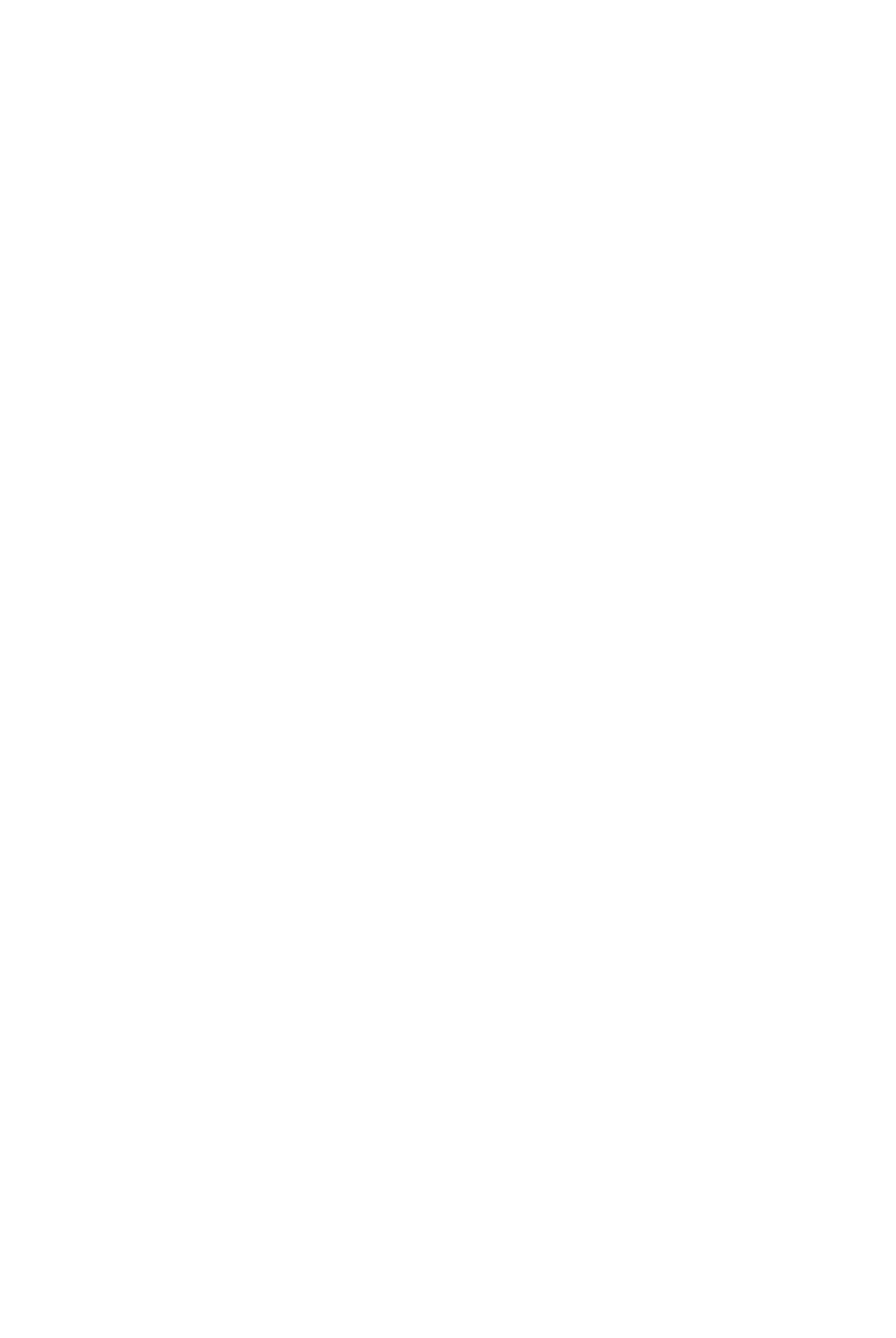
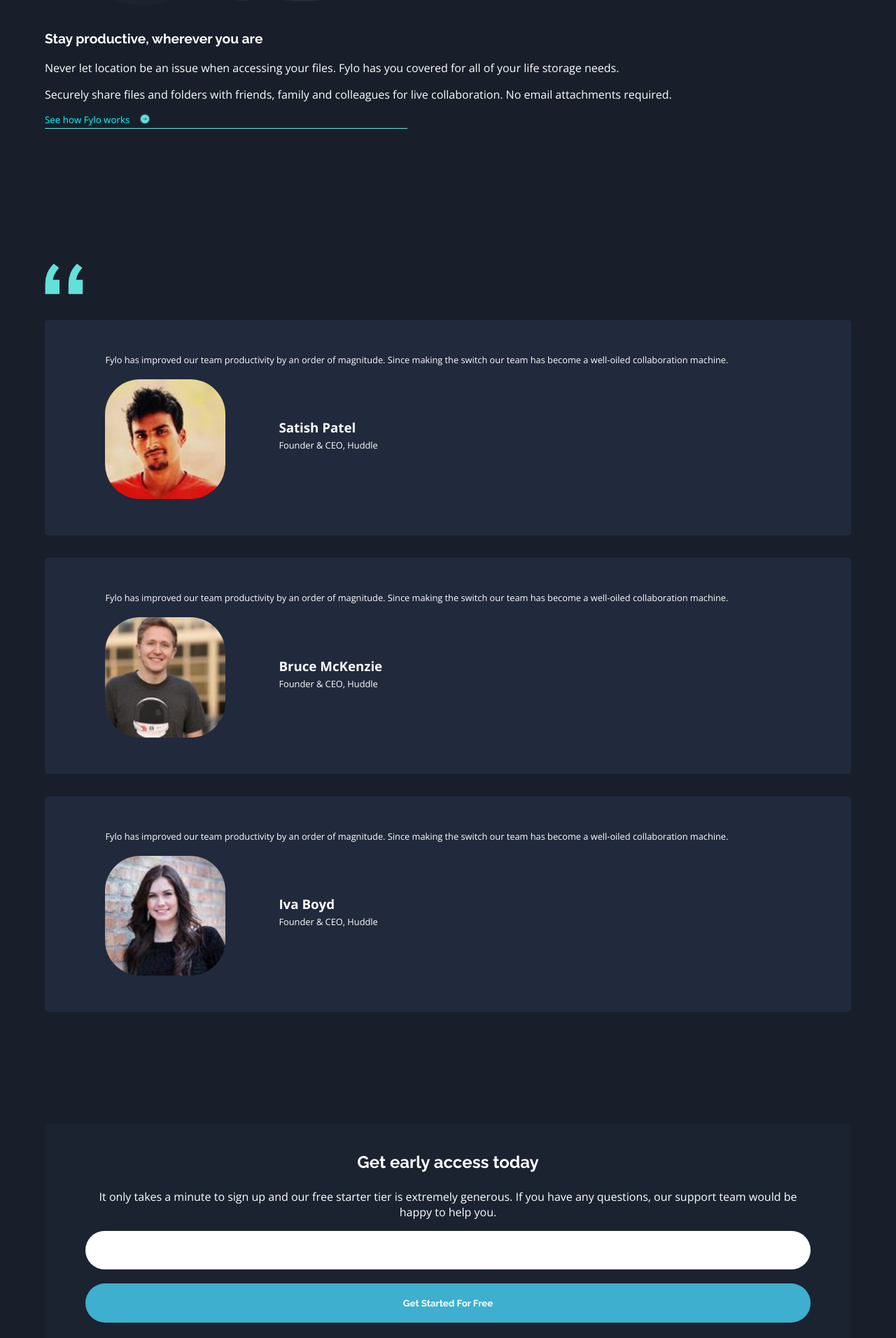
Before and after one commit to OscarAnillo/fylo_dark_theme_landing, a React (Create React App) app: page / in a window 1280 px wide. Shown: the part 2625-4537 px from the top of the page at 70% size. Before the commit the page ends 2040 px from the top, so only its background shows below. Built offline with nearby package versions, Linux system fonts and the light colour scheme.

Commit message:
Commit
add productive component
add data-testimonials.json
add email component

```diff
--- a/src/App.css
+++ b/src/App.css
@@ -113,3 +113,130 @@ img {
   font-size: .9rem;
   line-height: 1.5em;
 }
+
+/* ProductiveComponent */
+.productive {
+  padding-top: 8em;
+  text-align: left;
+}
+.productive div img {
+  margin-bottom: 2em;
+}
+.productive h2 {
+  color: #fff;
+  font-family: 'Raleway', sans-serif;
+  font-weight: 700;
+  font-size: 1.2rem;
+  padding-bottom: 1em;
+}
+.productive p {
+  color: #fff;
+  font-family: 'Open Sans', sans-serif;
+  font-weight: 400;
+  padding-bottom: 1em;
+}
+.productive-row {
+  display: flex;
+  align-items: flex-start;
+  border-bottom: 1px solid hsl(176, 68%, 64%);
+  padding-bottom: 1em;
+  height: 5px;
+  width: 45%;
+}
+.productive button {
+  border: none;
+  background: transparent;
+  color: aqua;
+  font-family: 'Open Sans', sans-serif;
+  font-weight: 400;
+  margin-right: 1em;
+}
+
+/* Testimonials */
+.testimonials-div {
+  /* border: 1px solid red; */
+  margin-top: 12em;
+  text-align: left;
+}
+.bg-card {
+  background: rgb(33, 41, 60);
+  border-radius: 5px;
+  margin: 2em 0;
+  padding: .5em 0;
+}
+.map-div {
+  width: 85%;
+  margin: 2.5em auto;
+}
+.map-div p {
+  color: #fff;
+  font-family: 'Open Sans', sans-serif;
+  font-weight: 400;
+  font-size: .8rem;
+  padding-bottom: 1.5em;
+}
+.map-row {
+  display: flex;
+  align-items: center;
+  justify-content: flex-start;
+}
+.map-row > div:nth-child(1) {
+  width: 25%;
+  margin-right: .2em;
+}
+.map-row img {
+  border-radius: 50px;
+  width: 70%;
+}
+.map-row h3 {
+  color: #fff;
+  font-family: 'Open Sans', sans-serif;
+  font-weight: 700;
+  margin: .2em 0;
+}
+
+/* EmailComponent */
+.email-section {
+  background-color: rgb(27, 35, 48);
+  border-radius: 5px;
+  padding: 2.5em 0;
+  margin-top: 10em;
+}
+.email-section div {
+  width: 90%;
+  margin: auto;
+}
+.email-section div h2 {
+  color: #fff;
+  font-family: 'Raleway', sans-serif;
+  font-weight: 700;
+  padding-bottom: 1em;
+}
+.email-section div p {
+  color: #fff;
+  font-family: 'Open Sans', sans-serif;
+  font-weight: 400;
+  padding-bottom: 1em;
+}
+.email-section form input {
+  border: none;
+  border-radius: 30px;
+  outline: none;
+  padding: 1.5em 0;
+  width: 100%;
+  margin-bottom: 1.5em;
+}
+.email-section form input::placeholder {
+  color: #000;
+  padding: 0 1em;
+}
+.email-section form button {
+  border: none;
+  border-radius: 30px;
+  background-color: rgb(62, 175, 207);
+  color: #fff;
+  font-family: 'Raleway', sans-serif;
+  font-weight: 700;
+  padding: 1.5em 0;
+  width: 100%;
+}
--- a/src/App.js
+++ b/src/App.js
@@ -1,6 +1,9 @@
 import NavComponent from './Components/nav-component';
 import HeroComponent from './Components/hero-component';
 import PerksComponent from './Components/perks-component';
+import ProductiveComponent from './Components/productive-component';
+import Testimonials from './Components/testimonials';
+import EmailComponent from './Components/email-component';
 
 import './App.css';
 
@@ -11,7 +14,9 @@ function App() {
       <HeroComponent />
       <div className="container">
         <PerksComponent />
-
+        <ProductiveComponent />
+        <Testimonials />
+        <EmailComponent />
       </div>
     </div>
   );
--- /dev/null
+++ b/src/Components/email-component.js
@@ -0,0 +1,14 @@
+export default function EmailComponent(){
+    return (
+        <section className="email-section">
+            <div>
+                <h2>Get early access today</h2>
+                <p>It only takes a minute to sign up and our free starter tier is extremely generous. If you have any questions, our support team would be happy to help you.</p>
+                <form>
+                    <input type="text" placehoder="email@example.com" />
+                    <button>Get Started For Free</button>
+                </form>
+            </div>
+        </section>
+    )
+}
--- /dev/null
+++ b/src/Components/productive-component.js
@@ -0,0 +1,20 @@
+export default function ProductiveComponent(){
+    return (
+        <section className="productive">
+            <div>
+                <img src="images/illustration-stay-productive.png" alt="" />
+            </div>
+            <div>
+                <h2>Stay productive, wherever you are</h2>
+                <p>Never let location be an issue when accessing your files. Fylo has you covered for all of your life storage needs.</p>
+                <p>Securely share files and folders with friends, family and colleagues for live collaboration. No email attachments required.</p>
+                <div className="productive-row">
+                    <button>See how Fylo works</button>
+                    <div>
+                        <img src="images/icon-arrow.svg" alt="" />
+                    </div>
+                </div>
+            </div>
+        </section>
+    )
+}
--- /dev/null
+++ b/src/Components/testimonials.js
@@ -0,0 +1,25 @@
+import data from '../Data/data-testimonials.json';
+
+export default function Testimonials(){
+    return (
+        <div className="testimonials-div">
+            <img src="images/bg-quotes.png" alt="" />
+            {data.map(item => (
+                <div className="bg-card">
+                    <div key={item.id} className="map-div">
+                        <p>{item.text}</p>
+                        <div className="map-row">
+                            <div>
+                                <img src={item.avatar} alt="" />
+                            </div>
+                            <div>
+                                <h3>{item.name}</h3>
+                                <p>{item.position}</p>
+                            </div>
+                        </div>
+                    </div>
+                </div>
+            ))}
+        </div>
+    )
+}
--- /dev/null
+++ b/src/Data/data-testimonials.json
@@ -0,0 +1,23 @@
+[
+    {
+        "id":"1",
+        "text":"Fylo has improved our team productivity by an order of magnitude. Since making the switch our team has become a well-oiled collaboration machine.",
+        "avatar":"images/profile-1.jpg",
+        "name":"Satish Patel",
+        "position":"Founder & CEO, Huddle"
+    },
+    {
+        "id":"2",
+        "text":"Fylo has improved our team productivity by an order of magnitude. Since making the switch our team has become a well-oiled collaboration machine.",
+        "avatar":"images/profile-2.jpg",
+        "name":"Bruce McKenzie",
+        "position":"Founder & CEO, Huddle"
+    },
+    {
+        "id":"3",
+        "text":"Fylo has improved our team productivity by an order of magnitude. Since making the switch our team has become a well-oiled collaboration machine.",
+        "avatar":"images/profile-3.jpg",
+        "name":"Iva Boyd",
+        "position":"Founder & CEO, Huddle"
+    }
+]
```
